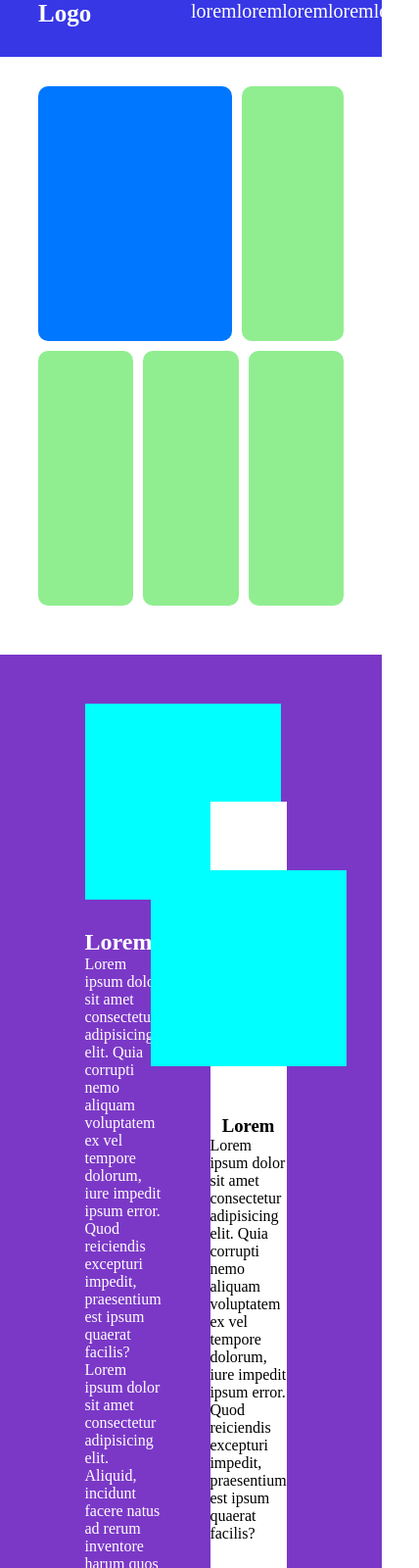
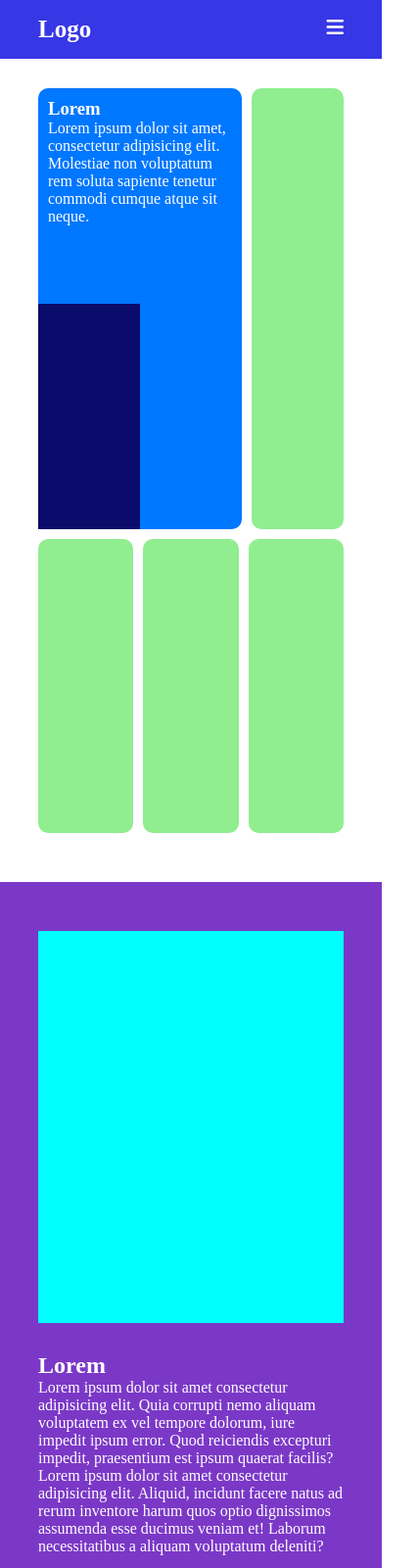
Before and after one commit to Pulcioo/html-css-responsive-flex-layout, a plain HTML site: page index.html in a window 390 px wide. Shown: the top 1600 px of the page at 98% size, 428 px wide, since content can reach past the window. Drawn offline with Linux system fonts and the light colour scheme.

Commit message:
adattato a schermo di 837px

```diff
--- a/index.html
+++ b/index.html
@@ -5,29 +5,52 @@
     <meta charset="UTF-8">
     <meta http-equiv="X-UA-Compatible" content="IE=edge">
     <meta name="viewport" content="width=device-width, initial-scale=1.0">
+    <link rel="stylesheet" href="https://cdnjs.cloudflare.com/ajax/libs/font-awesome/6.0.0/css/all.min.css"
+        integrity="sha512-9usAa10IRO0HhonpyAIVpjrylPvoDwiPUiKdWk5t3PyolY1cOd4DSE0Ga+ri4AuTroPR5aQvXU9xC6qOPnzFeg=="
+        crossorigin="anonymous" referrerpolicy="no-referrer" />
     <link rel="stylesheet" href="style.css">
+    <link rel="stylesheet" href="mediaqueries.css">
     <title>Document</title>
 </head>
 
 <body>
     <div class="wrapper">
+        <!-- header -->
         <header>
+            <!-- header-left -->
             <div class="header-left margin-left">
                 <h1>Logo</h1>
             </div>
+            <!-- header-right -->
             <div class="header-right margin-right">
+                <div class="lorem">
                     <span>lorem</span>
                     <span>lorem</span>
                     <span>lorem</span>
                     <span>lorem</span>
                     <span>lorem</span>
                 </div>
+                <div class="bars">
+                    <i class="fa-solid fa-bars"></i>
+                </div>
+            </div>
         </header>
         <main>
             <!-- container-demo -->
             <div class="container-demo">
                 <div class="container-demo-top margin-left margin-right">
-                    <div class="big-square"></div>
+                    <div class="big-square">
+                        <div class="big-square-text">
+                            <h3>Lorem</h3>
+                            <p>
+                                Lorem ipsum dolor sit amet, consectetur adipisicing elit. Molestiae non voluptatum rem
+                                soluta sapiente tenetur commodi cumque atque sit neque.
+                            </p>
+                        </div>
+                        <div class="container-big-img">
+                            <div class="big-square-img"></div>
+                        </div>
+                    </div>
                     <div class="square"></div>
                 </div>
 
@@ -40,7 +63,9 @@
             <!-- container-planning -->
             <div class="container-planning">
                 <div class="container-planning-left margin-left">
-                    <div class="img"></div>
+                    <div class="planning-img">
+                        <div id="dimension" class="img"></div>
+                    </div>
                     <h2>Lorem</h2>
                     <p>
                         Lorem ipsum dolor sit amet consectetur adipisicing elit. Quia corrupti nemo aliquam voluptatem
@@ -53,7 +78,9 @@
                     </p>
                 </div>
                 <div class="container-planning-right margin-right">
+                    <div id="right" class="planning-img">
                         <div class="img"></div>
+                    </div>
                     <h3 class="black">Lorem</h3>
                     <p class="black">
                         Lorem ipsum dolor sit amet consectetur adipisicing elit. Quia corrupti nemo aliquam voluptatem
@@ -65,7 +92,7 @@
 
             </div>
             <!-- sezione expert-partners -->
-            <div class="expert-partners margin-left margin-right">
+            <div class="expert-partners">
                 <div class="testimonials">
                     <div class="text">
                         <h1>Lorem</h1>
@@ -108,7 +135,7 @@
             <!-- sezione benefits -->
             <div class="benefits">
                 <h1>Lore ipsum</h1>
-                <div class="benefits-top margin-left margin-right">
+                <div class="container-benefits margin-left margin-right">
                     <div class="cards">
                         <h1>01</h1>
                         <h3>Lorem</h3>
@@ -136,9 +163,7 @@
                             iure dolorum! Temporibus quos ad totam recusandae?
                         </p>
                     </div>
-                </div>
 
-                <div class="benefits-bottom margin-left margin-right">
                     <div class="cards">
                         <h1>01</h1>
                         <h3>Lorem</h3>
--- /dev/null
+++ b/mediaqueries.css
@@ -0,0 +1,64 @@
+/****** 837px ******/
+
+@media screen and (max-width: 837px){
+
+    /* madia-queries header */
+    .lorem{
+        display: none;
+    }
+
+    .header-right{
+        justify-content: end;
+    }
+
+    .bars{
+        display: inline;
+    }
+
+    .bars i{
+        font-size: 20px;
+    }
+
+    /* media-queries container-demo */
+    .big-square{
+        flex-direction: column;
+        justify-content: flex-start;
+        height: auto;
+    }
+
+    .big-square-text{
+        width: 100%;
+    }
+
+    /* mediaqueries container-planning */
+    .container-planning{
+        flex-direction: column;
+    }
+
+    .container-planning-left{
+        width: 80%;
+        margin-right: 10%;
+    }
+
+    .container-planning-right{
+        width: 80%;
+        margin-left: 10%;
+    }
+
+    .container-planning-right img{
+        margin: 0%;
+    }
+
+    .container-planning .img{
+        width: 100%;
+    }
+
+    #right{
+        width: 100%;
+    }
+
+    #dimension{
+        height: 400px;
+    }
+
+}
--- a/style.css
+++ b/style.css
@@ -12,12 +12,6 @@
 
 .margin-right{
     margin-right: 10%;
-}
-
-.img{
-    height: 200px;
-    width: 200px;
-    background-color: aqua;
 }
 
 .black{
@@ -38,12 +32,13 @@ header{
     background-color: rgb(55, 55, 230);
     display: flex;
     width: 100%;
-    padding-bottom: 30px;
+    height: 60px;
 }
 
 /* header-left */
 .header-left{
     width: 40%;
+    line-height: 60px;
 }
 
 .header-left>h1{
@@ -55,10 +50,20 @@ header{
     width: 40%;
     display: flex;
     justify-content: space-between;
+    line-height: 60px;
+}
+
+.lorem{
+    flex-grow: 1;
+    text-align: end;
 }
 
 .header-right>span{
     font-size: 20px;
+}
+
+.bars{
+    display: none;
 }
 
 /****** main ******/
@@ -79,15 +84,36 @@ header{
 
 .big-square{
     background-color: rgb(0, 119, 255);
-    height: 260px;
+    height: 300px;
     border-radius: 10px;
-    flex-grow: 1;
+    width: calc((100% / 3) * 2);
+    display: flex;
+    flex-direction: row;
+}
+
+.big-square-text{
+    width: 50%;
+    padding: 10px;
+}
+
+.container-big-img{
+    width: 50%;
+    height: 300px;
+    display: flex;
+    align-items: flex-end;
+    justify-content: center;
+}
+
+.big-square-img{
+    background-color: rgb(11, 11, 107);
+    height: 230px;
+    width: 280px;
 }
 
 .square{
     background-color: lightgreen;
     width: calc(100% / 3);
-    height: 260px;
+    min-height: 300px;
     border-radius: 10px;
 }
 
@@ -95,8 +121,8 @@ header{
 .container-demo-bottom{
     margin-top: 10px;
     display: flex;
+    margin-bottom: 50px;
     column-gap: 10px;
-    margin-bottom: 50px;
 }
 
 /*** container-planning ***/
@@ -111,7 +137,7 @@ header{
     display: flex;
     flex-direction: column;
     margin-top: 50px;
-    width: 20%;
+    width: 30%;
 }
 
 .container-planning-right{
@@ -122,7 +148,18 @@ header{
     margin: 50px;
     margin-top: 150px;
     padding: 20px;
-    width: 20%;
+    width: 30%;
+}
+
+.planning-img{
+    display: flex;
+    justify-content: center;
+}
+
+.img{
+    background-color: aqua;
+    height: 200px;
+    width: 200px;
 }
 
 .container-planning-left .img{
@@ -197,27 +234,19 @@ header{
     flex-direction: column;
     width: 100%;
     background-color: rgb(123, 56, 199);
-}
-
-.benefits{
-   text-align: center;
+    text-align: center;
 }
 
 .benefits h1{
     margin-top: 50px;
  }
 
-.benefits-top{
+.container-benefits{
     display: flex;
     justify-content: center;
+    flex-wrap: wrap;
     column-gap: 2%;
     margin-top: 50px;
-}
-
-.benefits-bottom{
-    display: flex;
-    justify-content: center;
-    column-gap: 2%;
     margin-bottom: 50px;
 }
 
@@ -226,7 +255,7 @@ header{
     border-radius: 15px;
     padding: 30px 20px;
     margin: 10px 0;
-    width: 25%;
+    width: 300px;
 }
 
 .cards>h1{
@@ -290,6 +319,7 @@ header{
     background-color: rgb(123, 56, 199);
     display: flex;
     justify-content: center;
+    text-align: center;
 }
 
 .container-get-started{
```
Lines whose indentation alone changed are shown as unchanged.
